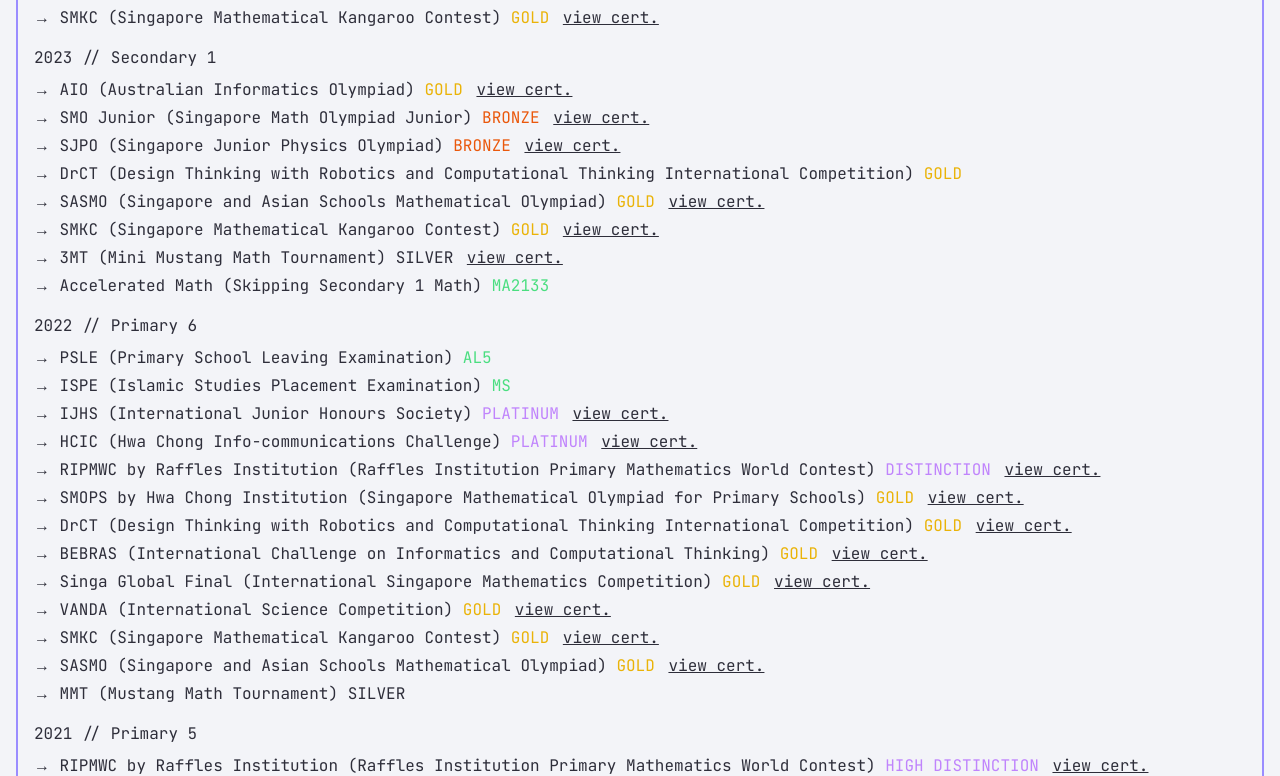
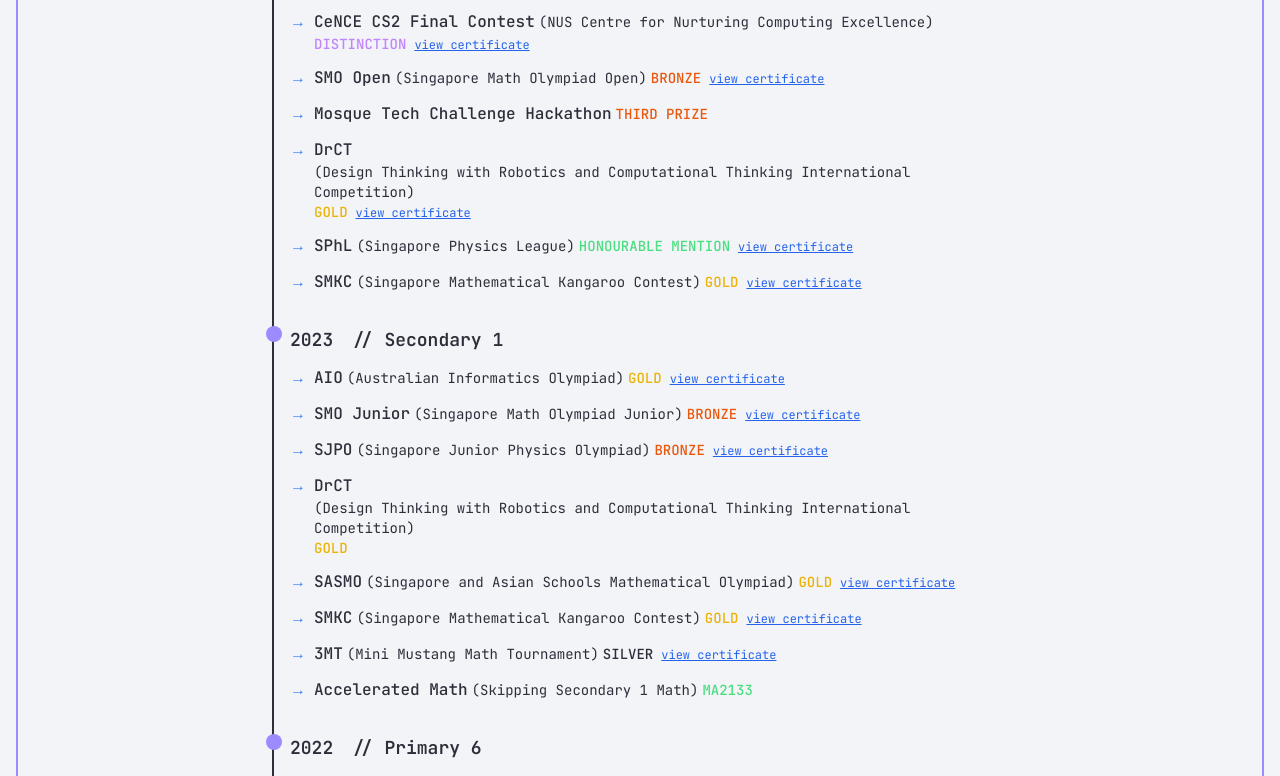
Before and after one commit to dzuizz/my-app, a Next.js app: page / in a window 1280 px wide. Shown: the part 636-1412 px from the top of the page. Built offline with nearby package versions, Linux system fonts and the light colour scheme.

Commit message:
+ Improved timeline design for Achievements

```diff
--- a/app/components/Achievements.tsx
+++ b/app/components/Achievements.tsx
@@ -2,37 +2,54 @@
 import contests from '@/public/data/contests.json';
 
 export default function Achievements() {
-  return <section className="">
-    <article>
-      <div className="space-y-4">
-        {achievements.map((year, i: number) => (
-          <div key={i}>
-            <h2 className="">{year.year} // {year.grade}</h2>
-            <div className="mt-2 space-y-1">
-              {year.items.map((item, j: number) => (
-                <div key={j}>
-                  <span className="">→ </span>
-                  <span className="">
-                    {item.title + ' '}
-                    {contests[item.title as keyof typeof contests]
-                      ? '(' + contests[item.title as keyof typeof contests] + ') '
-                      : ''
-                    }
-                  </span>
-                  <span className={`${getAwardColor(item.award)}`}>
-                    {item.award}
-                  </span>
-                  {item.filename !== "" && (
-                    <><span className="mr-1">{' '}</span><a className="underline" href={`/certs/${item.filename}`} target="_blank" rel="noopener noreferrer">{'view cert.'}</a></>
-                  )}
+  return (
+    <section className="max-w-3xl mx-auto py-8 px-4">
+      <h1 className="text-2xl font-bold mb-6">Achievements</h1>
+
+      <div className="relative border-l-2 border-[var(--text-color)]">
+        {achievements.map((year, i) => (
+          <div key={i} className="relative pl-4 pb-8 last:pb-0">
+            <div className="absolute -left-2 top-0 w-4 h-4 rounded-full bg-[var(--accent-color)]"></div>
+            <h2 className="text-lg font-semibold mb-3">
+              {year.year} <span className="text-gray-500 ml-2">// {year.grade}</span>
+            </h2>
+
+            <div className="space-y-3">
+              {year.items.map((item, j) => (
+                <div key={j} className="flex items-baseline">
+                  <span className="text-blue-500 mr-2">→</span>
+                  <div className="flex flex-wrap items-baseline">
+                    <span className="font-medium mr-1">
+                      {item.title}
+                    </span>
+                    {contests[item.title as keyof typeof contests] && (
+                      <span className="text-sm text-gray-500 mr-1">
+                        ({contests[item.title as keyof typeof contests]})
+                      </span>
+                    )}
+                    <span className={`text-sm font-medium ${getAwardColor(item.award)}`}>
+                      {item.award}
+                    </span>
+
+                    {item.filename && (
+                      <a
+                        className="ml-2 text-xs text-blue-600 hover:text-blue-800 hover:underline flex items-center"
+                        href={`/certs/${item.filename}`}
+                        target="_blank"
+                        rel="noopener noreferrer"
+                      >
+                        <span className="underline">view certificate</span>
+                      </a>
+                    )}
+                  </div>
                 </div>
               ))}
             </div>
           </div>
         ))}
       </div>
-    </article>
-  </section>
+    </section>
+  );
 }
 
 function getAwardColor(award: string) {
```
